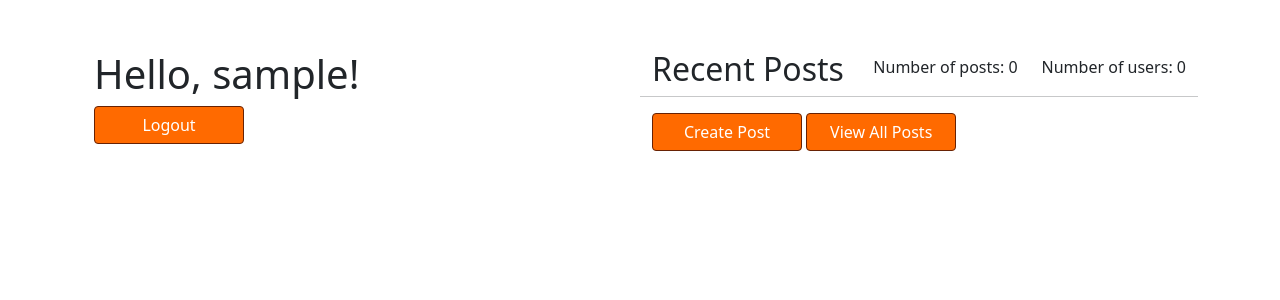
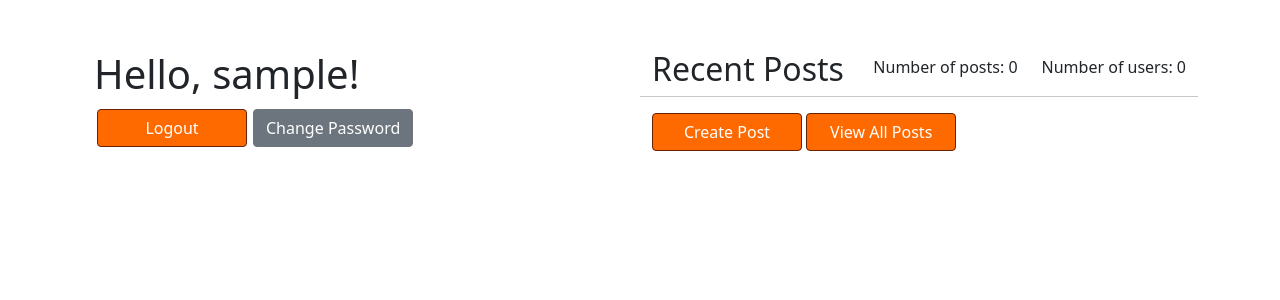
Before and after one commit to figtree777/blog_project, a Django app: page / in a window 1280 px wide. Shown: the part 56-356 px from the top of the page. Run offline with Django 5.2, Linux system fonts and the light colour scheme; the visitor is signed in with stand-in values (Sample User, id 1).

Commit message:
password forms added, django default for now

```diff
--- a/main/templates/home.html
+++ b/main/templates/home.html
@@ -7,11 +7,19 @@
     <div class="row">
         <div class="col">
             {% if user.is_authenticated %}
-                <h1>Hello, {{ user.username }}!</h1>
+            <div class="row"><h1>Hello, {{ user.username }}!</h1></div>
+            <div class="row">
+                <div class="btn-group" role="group">
                 <form action=" {% url 'logout' %}" method="post">
                     {% csrf_token %}
                     <button type="submit" class="btn btn-primary">Logout</button>
                 </form>
+                <form action="{% url 'password_change' %}" method="post">
+                    {% csrf_token %}
+                    <button type="submit" class="btn btn-secondary">Change Password</button>
+                </form>
+                </div>
+            </div>
             {% else %}
                 <div class="row"><h1>Hello, World!</h1></div>
                 <div class="row">
--- a/main/templates/registration/login.html
+++ b/main/templates/registration/login.html
@@ -11,6 +11,7 @@
             <div class="form-group">
                 <button type="submit" class="btn btn-secondary">Login</button>
                 <a href="{% url 'signup' %}" class="btn btn-secondary">Signup</a>
+                <a href="{% url 'password_reset' %}" class="btn btn-secondary">Forgot Password</a>
             </div>
         </form>
     </body>
```
Also changed, not shown: main/accounts/views.py (line endings or trailing spaces).
